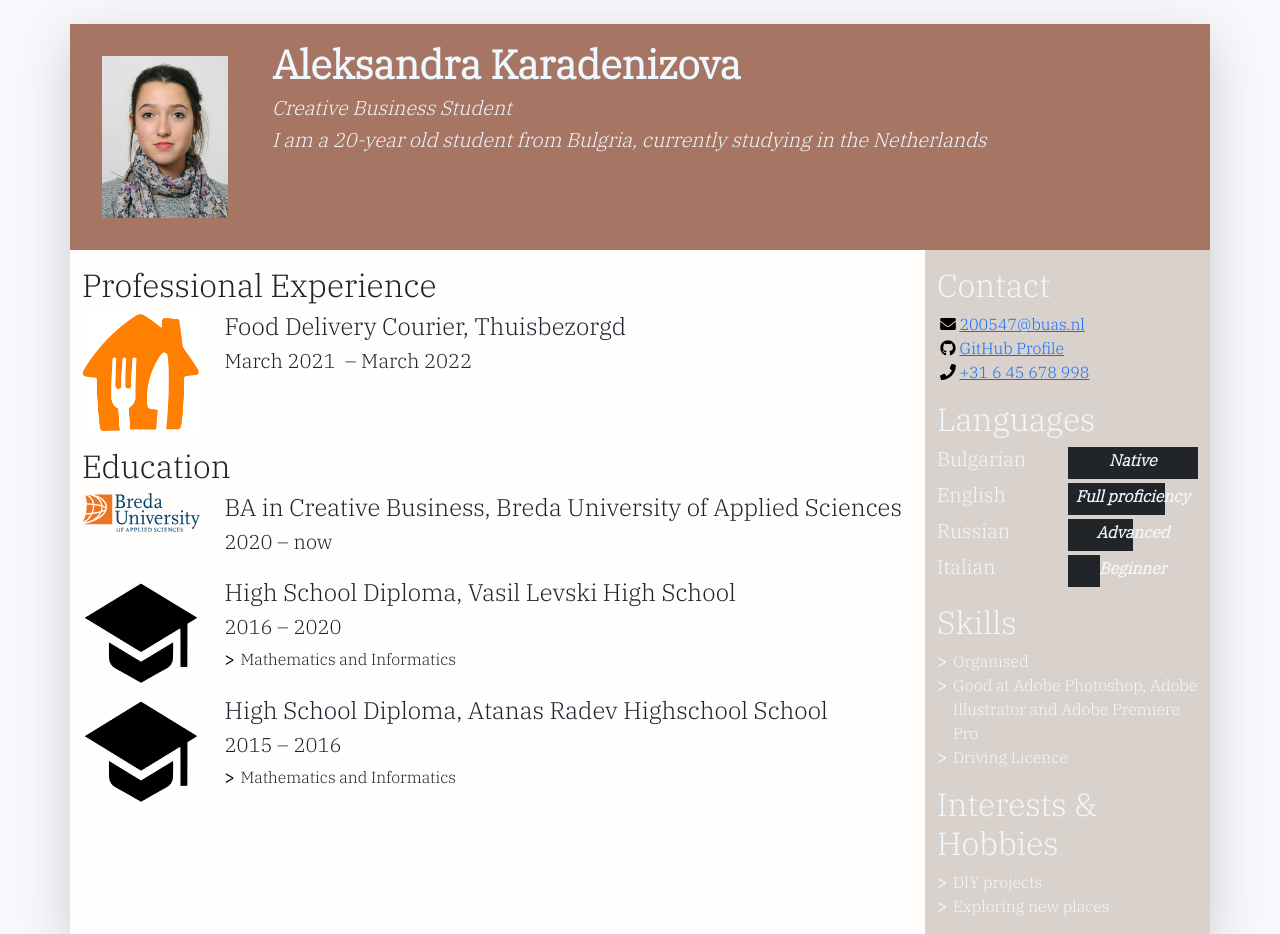
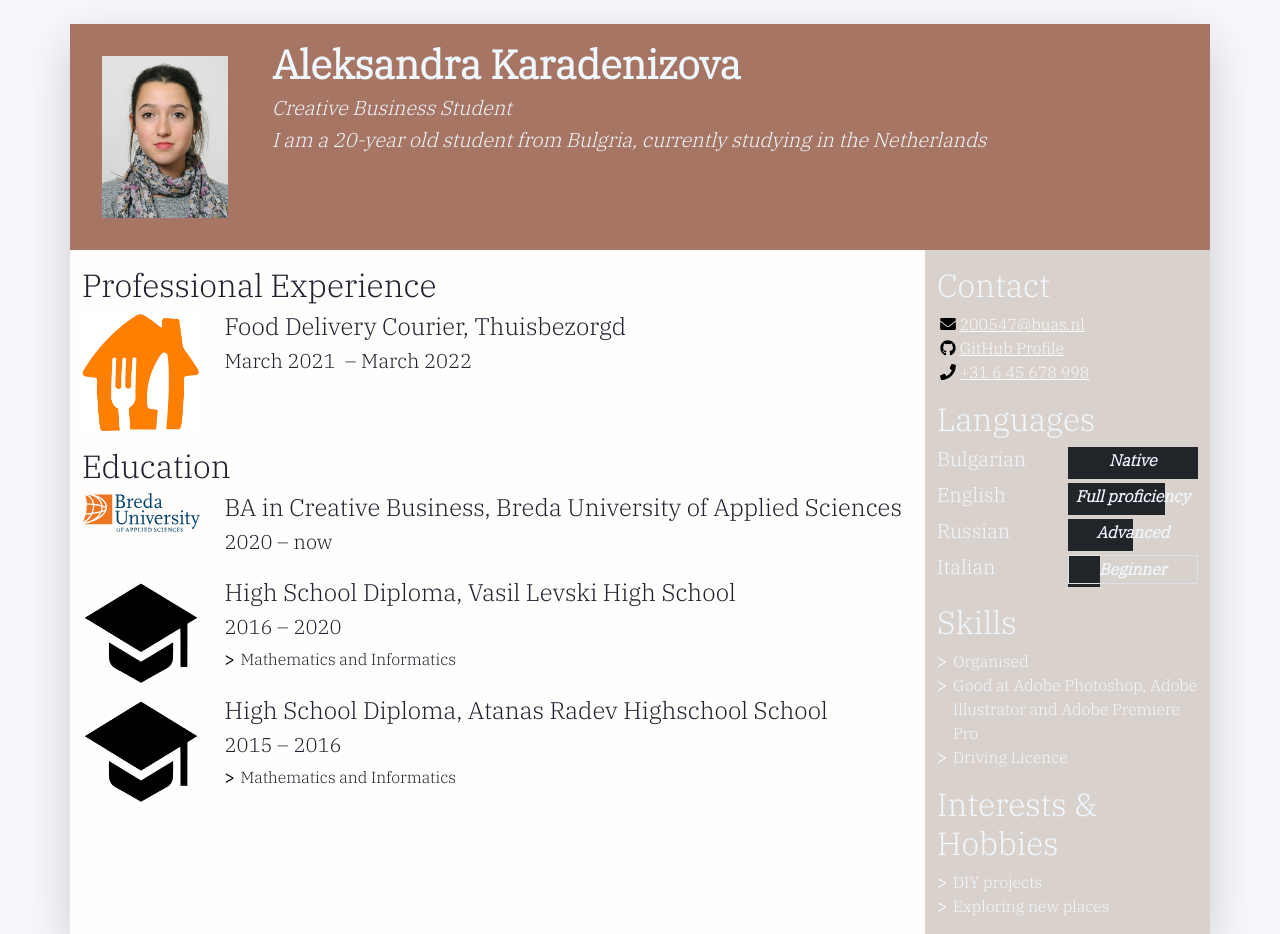
Before and after one commit to allekssk1/CV_aleksandra, a plain HTML site: page index.html in a window 1280 px wide. Shown: the top 934 px of the page. Drawn offline with nearby package versions, Linux system fonts and the light colour scheme.

Commit message:
borders, colours changes

```diff
--- a/index.html
+++ b/index.html
@@ -161,20 +161,20 @@
             -->
             <ul class="contact-list list-unstyled">
               <li class="contact-item">
-                <a class="d-flex align-items-center" href="mailto:email@buas.nl" target="_blank">
+                <a class="d-flex align-items-center text-light" href="mailto:email@buas.nl" target="_blank">
                   <img class="contact-icon" src="images/icons/envelope.svg" alt="Email">
                   200547@buas.nl
                 </a>
               </li>
               <li class="contact-item">
-                <a class="d-flex align-items-center" href="https://github.com/allekssk1" target="_blank">
+                <a class="d-flex align-items-center text-light" href="https://github.com/allekssk1" target="_blank">
 					<img class="contact-icon" src="images/icons/github.svg" alt="GitHub">
                   GitHub Profile
 
                 </a>
               </li>
               <li class="contact-item">
-                <a class="d-flex align-items-center" href="tel:+316" target="_blank">
+                <a class="d-flex align-items-center text-light" href="tel:+316" target="_blank">
                   <img class="contact-icon" src="images/icons/phone.svg" alt="Mobile Phone">
                 +31 6 45 678 998</a>
               </li>
@@ -215,8 +215,8 @@
                 <h5 class="language-name w-50">Italian</h5>
                 <div class="w-50 position-relative border-white border-2">
                   <!-- The div below is a progress bar. Choose between w-25, w-50, w-75 and w-100 to show your level of fluency -->
-                  <div class="language-progress position-absolute bg-dark h-100 w-25 border-2"></div>
-                  <h6 class="position-absolute w-100 text-center top-0 border-1 py-1"><em><strong>Beginner</strong></em></h6>
+                  <div class="language-progress position-absolute bg-dark h-100 w-25 "></div>
+                  <h6 class="position-absolute w-100 text-center top-0 border py-1"><em><strong>Beginner</strong></em></h6>
                 </div>
               </li>
             </ul>
```
